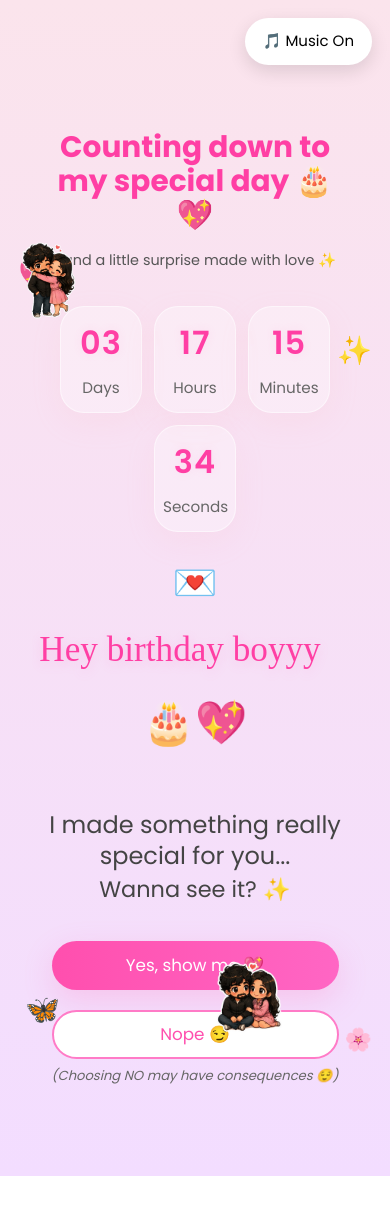
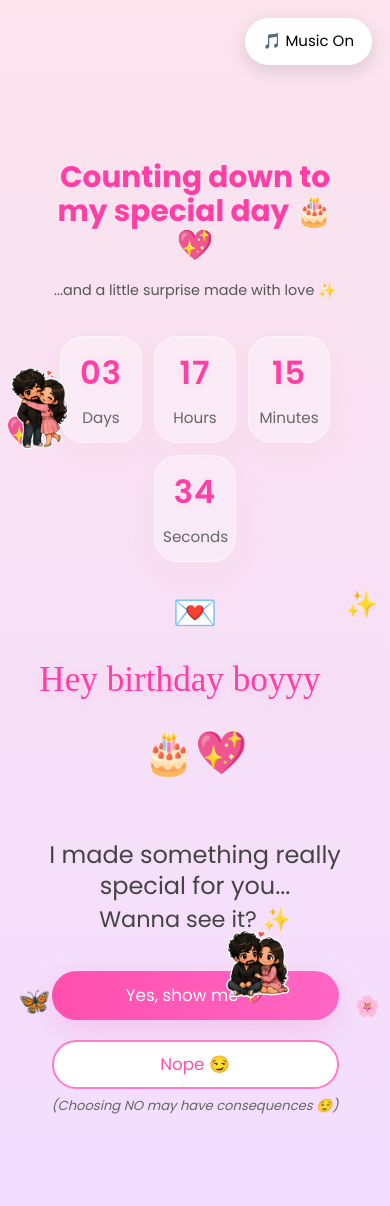
Before and after one commit to harikapullamsetty9279-web/birthday-website-preview, a React (Vite) app: page / in a window 390 px wide. Before the commit the page ends 1176 px from the top, so only its background shows below. Built offline with nearby package versions, Linux system fonts and the light colour scheme.

Commit message:
mobile polished version

```diff
--- a/src/pages/Home.jsx
+++ b/src/pages/Home.jsx
@@ -152,9 +152,9 @@ function Home() {
             alt="hugging sticker"
             style={{
               position: "absolute",
-              top: isMobile ? "240px" : "145px",
-              left: isMobile ? "8px" : "240px",
-              width: isMobile ? "82px" : "125px",
+              top: isMobile ? "365px" : "145px",
+              left: isMobile ? "-4px" : "240px",
+              width: isMobile ? "88px" : "125px",
               zIndex: 2,
 
               opacity: showStickers ? 1 : 0,
@@ -169,9 +169,9 @@ function Home() {
           <div
             style={{
               position: "absolute",
-              top: isMobile ? "250px" : "155px",
-              left: isMobile ? "18px" : "40px",
-              fontSize: isMobile ? "34px" : "28px",
+              top: isMobile ? "410px" : "155px",
+              left: isMobile ? "6px" : "40px",
+              fontSize: isMobile ? "30px" : "28px",
 
               opacity: showStickers ? 1 : 0,
               transform: showStickers ? "translateY(0px)" : "translateY(15px)",
@@ -187,9 +187,9 @@ function Home() {
           <div
             style={{
               position: "absolute",
-              top: isMobile ? "330px" : "190px",
-              right: isMobile ? "18px" : "60px",
-              fontSize: isMobile ? "28px" : "24px",
+              top: isMobile ? "585px" : "190px",
+              right: isMobile ? "12px" : "60px",
+              fontSize: isMobile ? "26px" : "24px",
 
               opacity: showStickers ? 1 : 0,
               transform: showStickers ? "translateY(0px)" : "translateY(15px)",
@@ -205,9 +205,9 @@ function Home() {
           <div
             style={{
               position: "absolute",
-              bottom: isMobile ? "145px" : "120px",
-              left: isMobile ? "25px" : "50px",
-              fontSize: isMobile ? "28px" : "26px",
+              bottom: isMobile ? "185px" : "120px",
+              left: isMobile ? "18px" : "50px",
+              fontSize: isMobile ? "26px" : "26px",
 
               opacity: showStickers ? 1 : 0,
               transform: showStickers ? "translateY(0px)" : "translateY(15px)",
@@ -223,9 +223,9 @@ function Home() {
           <div
             style={{
               position: "absolute",
-              bottom: isMobile ? "120px" : "150px",
-              right: isMobile ? "18px" : "80px",
-              fontSize: isMobile ? "22px" : "22px",
+              bottom: isMobile ? "185px" : "150px",
+              right: isMobile ? "10px" : "80px",
+              fontSize: isMobile ? "20px" : "22px",
 
               opacity: showStickers ? 1 : 0,
               transform: showStickers ? "translateY(0px)" : "translateY(15px)",
@@ -243,9 +243,9 @@ function Home() {
             alt="sitting sticker"
             style={{
               position: "absolute",
-              bottom: isMobile ? "130px" : "105px",
-              right: isMobile ? "95px" : "240px",
-              width: isMobile ? "95px" : "145px",
+              bottom: isMobile ? "195px" : "105px",
+              right: isMobile ? "88px" : "240px",
+              width: isMobile ? "92px" : "145px",
               zIndex: 2,
 
               opacity: showStickers ? 1 : 0,
@@ -264,7 +264,7 @@ function Home() {
         <div
           style={{
             textAlign: "center",
-            marginTop: isMobile ? "90px" : "35px",
+            marginTop: isMobile ? "120px" : "35px",
             animation: "fadeDown 1s ease forwards",
           }}
         >
```
